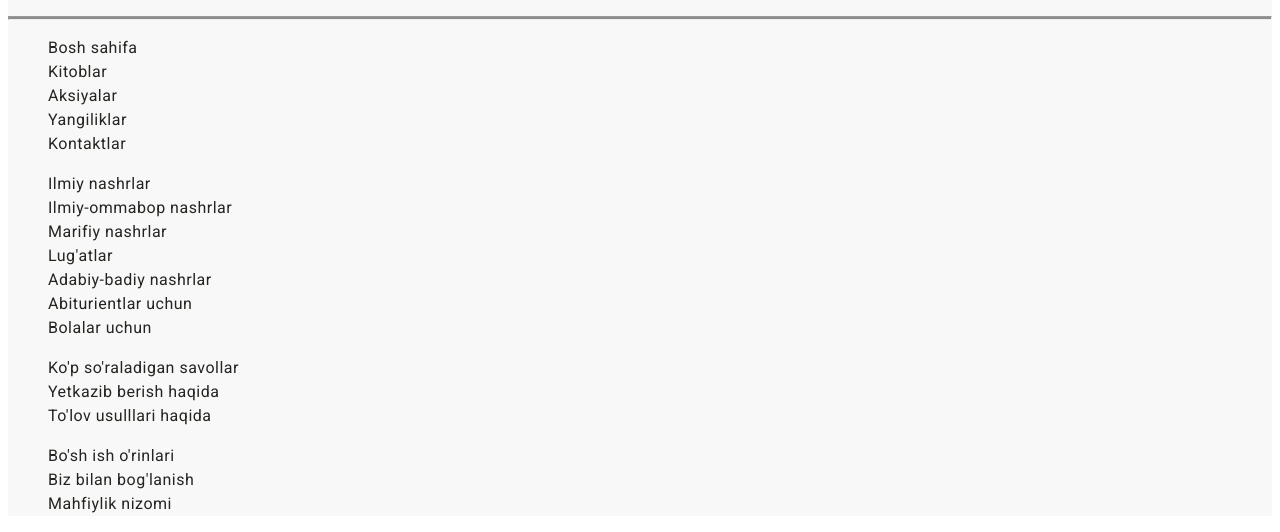
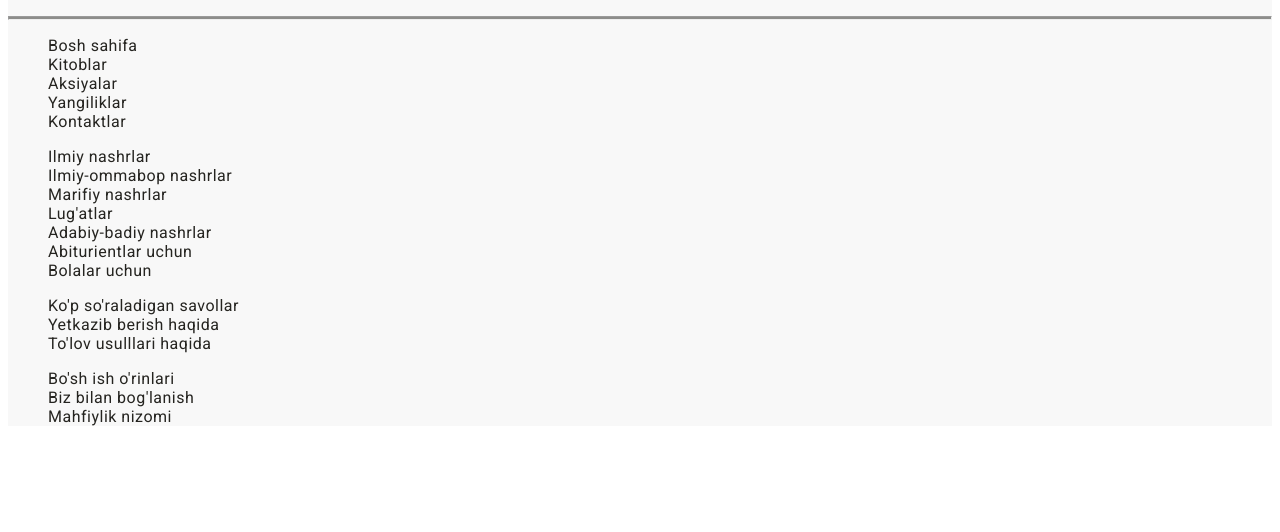
Before and after one commit to S-Yunusov/Academnashr_promo, a plain HTML site: page index.html in a window 1280 px wide. Shown: the part 2989-3521 px from the top of the page. After the commit the page ends 3431 px from the top, so only its background shows below. Drawn offline with Linux system fonts and the light colour scheme.

Commit message:
Add line-height

```diff
--- a/style/style.css
+++ b/style/style.css
@@ -135,6 +135,7 @@ body{
 
 .site-footer-links{
   width: 224px;
+  line-height: 19px;
 }
 
 .site-footer-links a{
```
